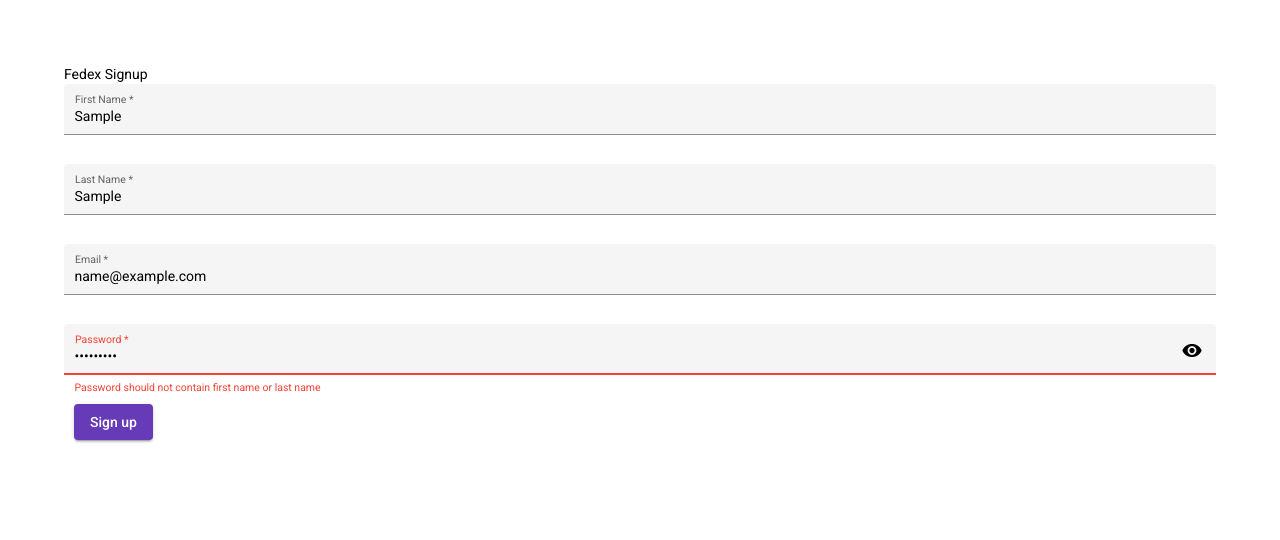
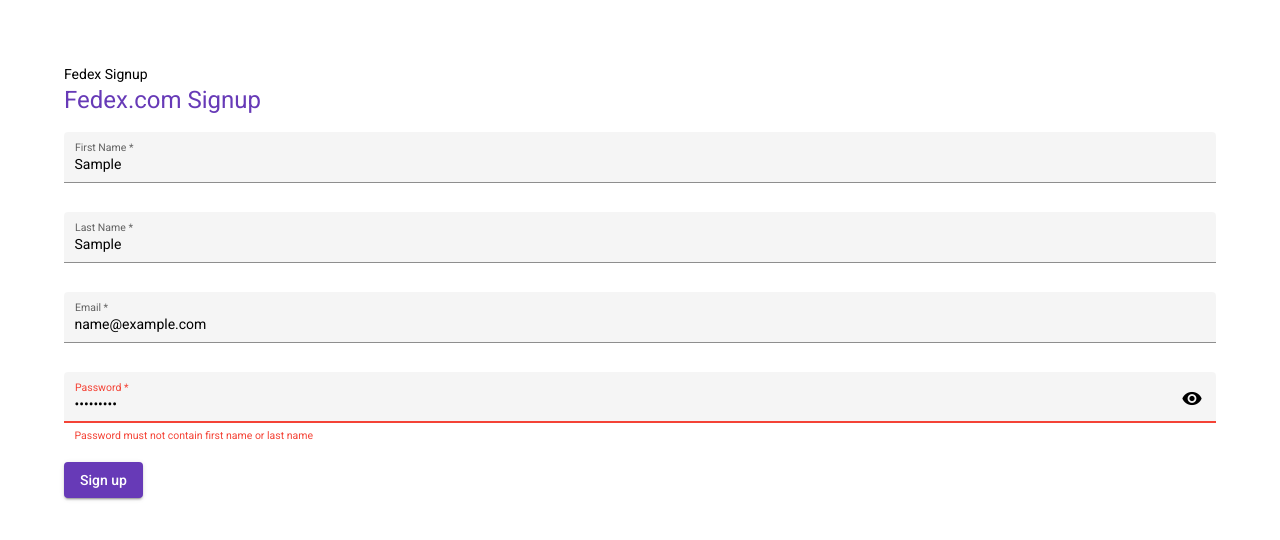
Before and after one commit to superorange80/signup-application, an Angular app: page / in a window 1280 px wide. Both pictures are taken after typing "Sample", "Sample", "name@example.com", "Sample123" into the empty fields and a click on the button "Sign up". Shown: the top 540 px of the page. Built offline with nearby package versions, Linux system fonts and the light colour scheme.

Commit message:
feat(Signup): Reset form after successful submit

```diff
--- a/src/app/components/fedex-signup/fedex-signup.component.html
+++ b/src/app/components/fedex-signup/fedex-signup.component.html
@@ -2,10 +2,14 @@
   <div *ngIf="loading">
     <mat-spinner [diameter]="50"></mat-spinner>
   </div>
-  <div *ngIf="!loading && feedbackMessage.length" class="fedex-signup__feedback">
-    <p>{{ feedbackMessage }}</p>
-  </div>
+  <h3 *ngIf="!loading && feedbackMessage.length" class="fedex-signup__feedback">
+    {{ feedbackMessage }}
+  </h3>
+
+  <h1>{{ title }}</h1>
+
   <form
+    #form="ngForm"
     [formGroup]="signupForm"
     (ngSubmit)="signup()"
     class="fedex-signup__form"
@@ -49,8 +53,10 @@
       <mat-error *ngIf="signupForm.controls['email'].errors?.['required']"
         >Email is required</mat-error
       >
-      <mat-error *ngIf="signupForm.controls['email'].errors?.['email']"
-        id="emailInvalidError">Email is invalid</mat-error
+      <mat-error
+        *ngIf="signupForm.controls['email'].errors?.['email']"
+        id="emailInvalidError"
+        >Email is invalid</mat-error
       >
     </mat-form-field>
     <mat-form-field appearance="fill">
@@ -64,22 +70,28 @@
         required
         minlength="8"
       />
-      <mat-icon matSuffix (click)="togglePasswordVisibility()">visibility</mat-icon>
+      <mat-icon matSuffix (click)="togglePasswordVisibility()"
+        >visibility</mat-icon
+      >
       <mat-error *ngIf="signupForm.controls['password'].errors?.['required']"
         >Password is required</mat-error
       >
       <mat-error
         *ngIf="!signupForm.controls['password'].errors?.['required'] && signupForm.controls['password'].errors?.['minlength']"
-        id="passwordLessThanMinimumLetters">Password should be minimum 8 characters</mat-error
+        id="passwordLessThanMinimumLetters"
+        >Password must be minimum 8 characters</mat-error
       >
       <mat-error
         *ngIf="!signupForm.controls['password'].errors?.['required'] && !signupForm.controls['password'].errors?.['minlength']
         && signupForm.controls['password'].errors?.['lowerCaseUpperCaseLetters']"
-        id="passwordWithLowerCaseUppercase">Password should contain lower case and upper case letters</mat-error
+        id="passwordWithLowerCaseUppercase"
+        >Password must contain at least 1 upper case letter, 1 lower case
+        letter. Ex: HelloWorld</mat-error
       >
       <mat-error
         *ngIf="!signupForm.controls['password'].errors?.['required'] && signupForm.controls['password'].errors?.['invalidPassword']"
-        id="passwordWithFirstOrLastName">Password should not contain first name or last name</mat-error
+        id="passwordWithFirstOrLastName"
+        >Password must not contain first name or last name</mat-error
       >
     </mat-form-field>
     <div>
--- a/src/app/components/fedex-signup/fedex-signup.component.scss
+++ b/src/app/components/fedex-signup/fedex-signup.component.scss
@@ -1,17 +1,20 @@
 .fedex-signup {
   &__container {
-    &__form {
-      display: flex;
-      flex-direction: column;
-      align-items: flex-start;
+    h1 {
+      color: #673ab7;
     }
+  }
+  &__feedback {
+    color: #de002e;
+    font-weight: bold;
+  }
+  &__form {
     .mat-form-field {
       display: block;
-      // width: 70%;
       padding-bottom: 10px;
     }
     button {
-      margin-left: 10px;
+      margin-top: 10px;
     }
   }
 }
--- a/src/app/components/fedex-signup/fedex-signup.component.ts
+++ b/src/app/components/fedex-signup/fedex-signup.component.ts
@@ -1,4 +1,4 @@
-import { Component, OnInit, OnDestroy } from '@angular/core';
+import { Component, OnInit, OnDestroy, ViewChild } from '@angular/core';
 import { FormGroup, FormBuilder, Validators } from '@angular/forms';
 import { finalize, Subject, takeUntil } from 'rxjs';
 import { SignupService } from '@fedex/shared/services/signup.service';
@@ -14,12 +14,13 @@
   styleUrls: ['./fedex-signup.component.scss'],
 })
 export class FedexSignupComponent implements OnInit, OnDestroy {
+  title = 'Fedex.com Signup';
   signupForm: FormGroup;
   loading = false;
   feedbackMessage = '';
   showPassword = false;
 
-  // @ViewChild('form') form: any;
+  @ViewChild('form') form:any;
   private destroy$: Subject<boolean> = new Subject<boolean>();
 
   constructor(private fb: FormBuilder, private signUpService: SignupService) {
@@ -49,7 +50,6 @@
     if (this.signupForm.valid) {
       this.loading = true;
 
-      // TODO: update response type
       this.signUpService
         .signUp(this.signupForm.value)
         .pipe(
@@ -57,10 +57,9 @@
           finalize(() => (this.loading = false))
         )
         .subscribe({
-          next: (signedUserResource: any) => {
+          next: (_signedUserResource: any) => {
             this.feedbackMessage = 'Signup is successfull';
-            // TODO: do not show displaying validation messages on reset
-            // this.signupForm.reset();
+            this.form.resetForm();
           },
           error: (errorResponse: HttpErrorResponse) => {
             this.loading = false;
```
Also changed, not shown: 1 other file (tests, documents, lock files or other folders).
